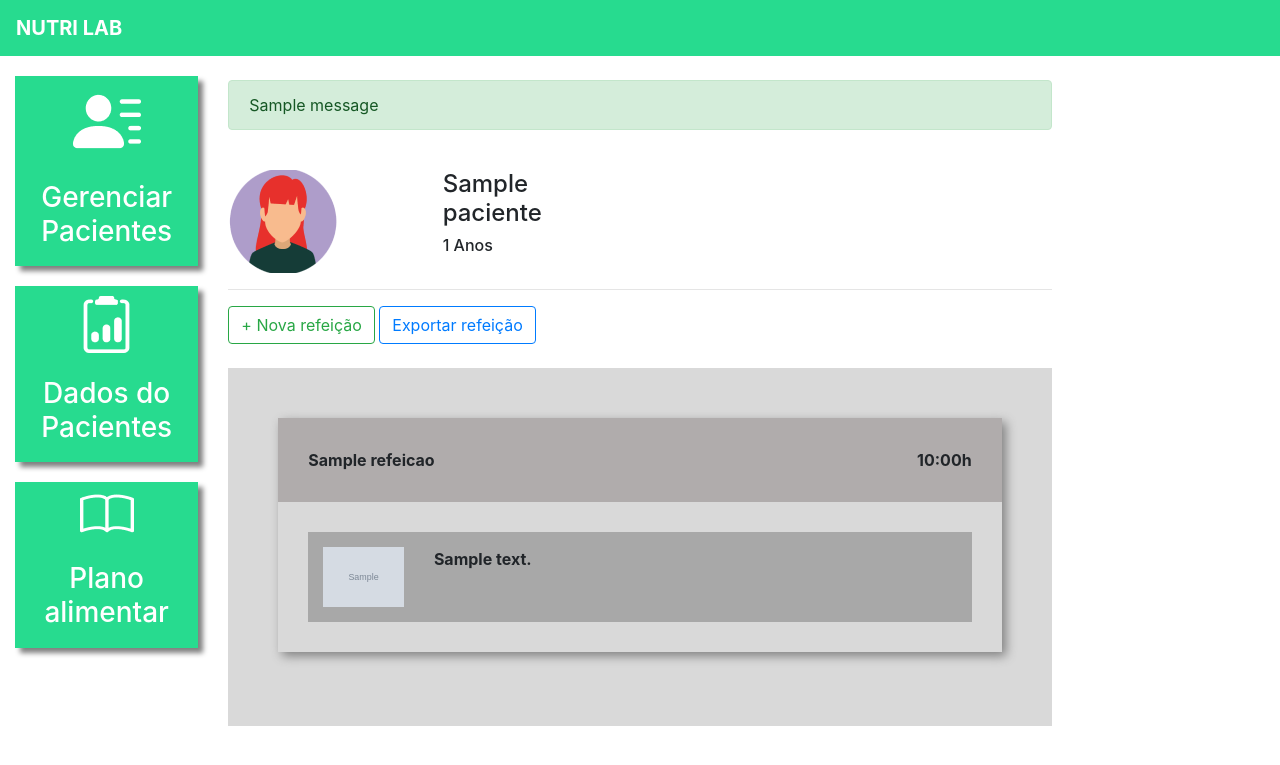
After one commit to EricksonDutra/nutri_lab, a Django app: page /plano_alimentar/1/ in a window 1280 px wide. The commit adds this page. Shown: the top 765 px of the page. Run offline with Django 4.2, Linux system fonts and the light colour scheme; a user stored in the database is signed in; tables that the repository leaves empty hold one stand-in row (values such as "Sample post"); grey boxes marked "Sample" are stand-in pictures; one stand-in notice (Sample message) is shown.

Commit message:
final psw4

```diff
--- a/nutri_lab/settings.py
+++ b/nutri_lab/settings.py
@@ -108,7 +108,7 @@ AUTH_PASSWORD_VALIDATORS = [
 
 LANGUAGE_CODE = 'pt-BR'
 
-TIME_ZONE = 'UTC'
+TIME_ZONE = 'America/Sao_Paulo'
 
 USE_I18N = True
 
@@ -121,6 +121,7 @@ USE_TZ = True
 STATIC_URL = '/static/'
 STATICFILES_DIRS = (os.path.join(BASE_DIR, 'templates/static'),)
 STATIC_ROOT = os.path.join('static')
+
 MEDIA_ROOT = os.path.join(BASE_DIR, 'media')
 MEDIA_URL = '/media/'
 
--- a/nutri_lab/urls.py
+++ b/nutri_lab/urls.py
@@ -15,9 +15,13 @@ Including another URLconf
 """
 from django.contrib import admin
 from django.urls import include, path
+from django.conf import settings
+from django.conf.urls.static import static
 
 urlpatterns = [
     path('admin/', admin.site.urls),
     path('auth/', include('autentication.urls')),
     path('', include('plataforma.urls')),
 ]
+
+urlpatterns += static(settings.MEDIA_URL, document_root=settings.MEDIA_ROOT)
--- a/plataforma/admin.py
+++ b/plataforma/admin.py
@@ -1,5 +1,7 @@
 from django.contrib import admin
-from .models import DadosPaciente, Pacientes
+from .models import DadosPaciente, Opcao, Pacientes, Refeicao
 
 admin.site.register(Pacientes),
 admin.site.register(DadosPaciente)
+admin.site.register(Refeicao)
+admin.site.register(Opcao)
--- /dev/null
+++ b/plataforma/templates/plataforma/plano_alimentar.html
@@ -0,0 +1,221 @@
+{% extends 'base_plataforma.html' %}
+{% load static %}
+
+{% block 'plataforma' %}
+
+{% if messages %}
+<br>
+{% for message in messages %}
+<div class="alert {{message.tags}}">
+    {{message}}
+</div>
+{% endfor %}
+{% endif %}
+<br>
+
+<div class="row">
+
+    <div class="col-md-3">
+        {% if paciente.sexo == "M"%}
+        <img src="{% static 'plataforma/img/perfil2.png' %}">
+        {% else %}
+        <img src="{% static 'plataforma/img/perfil1.png' %}">
+        {% endif %}
+    </div>
+
+    <div class="col-md-3 dados descricao">
+        <h4>{{paciente.nome}}</h4>
+        <h6>{{paciente.idade}} Anos</h6>
+    </div>
+
+</div>
+<hr>
+
+
+<button type="button" class="btn btn-outline-success" data-toggle="modal" data-target="#modal">
+    + Nova refeição
+</button>
+
+<button type="button"  class="btn btn-outline-primary">
+    Exportar refeição
+</button>
+<br>
+<br>
+
+<div class="fundo-alimentar">
+            {% for re in refeicao %}
+    <div class="refeicao">
+        <div class="head-refeicao">
+            <span>{{re.titulo}}</span>
+
+            <span style="float: right;">{{re.horario}}h</span>
+
+        </div>
+
+        <div class="body-refeicao">
+            {% for o1 in opcao%}
+                {% if o1.refeicao == re %}
+                    <div class="opcao">
+                        <div class="row">
+                            <div class="col-md-2">
+                                <img width="100%" src="{{o1.imagem.url}}">
+                            </div>
+
+                            <div class="col-md-10">
+                                {{o1.descricao}}
+                            </div>
+
+                        </div>
+
+                    </div>
+                {% endif %}
+            {% endfor %}
+
+        </div>
+
+    </div>
+    <br>
+{% endfor %}
+
+</div>
+
+
+
+
+
+
+
+
+<div class="modal fade" id="modal" tabindex="-1" role="dialog" aria-labelledby="exampleModalLabel" aria-hidden="true">
+    <div class="modal-dialog" role="document">
+        <div class="modal-content">
+            <div class="modal-header">
+
+                <button type="button" class="close" data-dismiss="modal" aria-label="Close">
+                    <span aria-hidden="true">&times;</span>
+                </button>
+            </div>
+
+            <div class="modal-body">
+
+                <h4 class="titulo">Adicionar refeição</h4>
+
+                <button type="button" onclick="exibe_refeicao()" class="btn btn-outline-success">
+                    + Nova refeição
+                </button>
+
+                <button style="margin-left: 10px;" onclick="exibe_opcao()" type="button" class="btn btn-outline-success">
+                    + Nova opção
+                </button>
+                <br>
+                <br>
+
+                <div id="form-refeicao" style="display: block;">
+                    <form action="{% url 'refeicao' paciente.id%}" method="POST">{% csrf_token %}
+                        <label for="validationServerUsername">Título</label>
+                        <div class="input-group">
+                            <input type="text" class="form-control" placeholder="Ex: Café da manhã" name="titulo">
+                        </div>
+                        <br>
+                        <label for="validationServerUsername">Horário</label>
+                        <div class="input-group">
+                            <input type="time" class="form-control" placeholder="-" name="horario">
+                        </div>
+                        <br>
+                        <h5 class="titulo">Macronutrientes</h5>
+                        <div class="container">
+                            <div class="row">
+                                <div class="col-md-4">
+                                    <label for="validationServerUsername">Carboidratos</label>
+                                    <div class="input-group">
+                                        <input type="text" class="form-control" placeholder="" name="carboidratos">
+                                    </div>
+                                </div>
+
+                                <div class="col-md-4">
+                                    <label for="validationServerUsername">Proteínas</label>
+                                    <div class="input-group">
+                                        <input type="text" class="form-control" placeholder="" name="proteinas">
+                                    </div>
+                                </div>
+
+                                <div class="col-md-4">
+                                    <label for="validationServerUsername">Gorduras</label>
+                                    <div class="input-group">
+                                        <input type="text" class="form-control" placeholder="" name="gorduras">
+                                    </div>
+                                </div>
+
+                            </div>
+                        </div>
+                        <br>
+                        <input type="submit" value="Cadastrar" class="btn btn-success">
+                    </form>
+                </div>
+
+
+
+
+                <div id="form-opcao" style="display: none;">
+                    <form action="{% url 'opcao' paciente.id %}" method="POST" enctype='multipart/form-data'>{% csrf_token %}
+
+                        <label for="validationServerUsername">Selecione a refeição</label>
+                        <div class="input-group">
+                            <select class="form-control" name="refeicao">
+                                {% for re in refeicao %}
+                                    <option value="{{re.id}}">{{re.titulo}}</option>
+                                {% endfor %}
+                            </select>
+                        </div>
+
+                        <br>
+
+                        <label for="validationServerUsername">Imagem</label>
+                        <div class="input-group">
+                            <input type="file" class="form-control" placeholder="" name="imagem">
+                        </div>
+
+                        <br>
+
+                        <label for="validationServerUsername">Descrição</label>
+                        <div class="input-group">
+                            <textarea class="form-control" name='descricao'>
+
+                                    </textarea>
+                        </div>
+                        <br>
+                        <input type="submit" value="Cadastrar" class="btn btn-success">
+                    </form>
+                </div>
+
+
+
+
+                </form>
+            </div>
+
+        </div>
+    </div>
+</div>
+
+<script>
+    function exibe_refeicao() {
+        const form_refeicao = document.getElementById('form-refeicao')
+        const form_opcao = document.getElementById('form-opcao')
+
+        form_refeicao.style.display = "block"
+        form_opcao.style.display = "none"
+
+    }
+
+    function exibe_opcao() {
+        const form_refeicao = document.getElementById('form-refeicao')
+        const form_opcao = document.getElementById('form-opcao')
+
+        form_refeicao.style.display = "none"
+        form_opcao.style.display = "block"
+
+    }
+</script>
+
+{% endblock%}
--- a/plataforma/urls.py
+++ b/plataforma/urls.py
@@ -6,5 +6,8 @@ urlpatterns = [
     path('dados_paciente/', views.dados_paciente_listar, name="dados_paciente_listar"),
     path('dados_paciente/<str:id>/', views.dados_paciente, name="dados_paciente"),
     path('grafico_peso/<str:id>/', views.grafico_peso, name="grafico_peso"),
-
+    path('plano_alimentar_listar/', views.plano_alimentar_listar, name="plano_alimentar_listar"),
+    path('plano_alimentar/<str:id>/', views.plano_alimentar, name="plano_alimentar"),
+    path('refeicao/<str:id_paciente>/', views.refeicao, name="refeicao"),
+    path('opcao/<str:id_paciente>/', views.opcao, name="opcao"),
 ]
--- a/plataforma/views.py
+++ b/plataforma/views.py
@@ -7,7 +7,7 @@ from django.contrib.messages import constants
 from django.views.decorators.csrf import csrf_exempt
 
 
-from plataforma.models import DadosPaciente, Pacientes
+from plataforma.models import DadosPaciente, Opcao, Pacientes, Refeicao
 
 @login_required(login_url='/auth/logar/')
 def pacientes(request):
@@ -102,3 +102,59 @@ def grafico_peso(request, id):
     data = {'peso': pesos,
     'labels': labels}
     return JsonResponse(data)
+
+def plano_alimentar_listar(request):
+    if request.method == "GET":
+        pacientes = Pacientes.objects.filter(nutri=request.user)
+        return render(request, "plataforma/plano_alimentar_listar.html", {'pacientes': pacientes})
+
+def plano_alimentar(request, id):
+    paciente = get_object_or_404(Pacientes, id=id)
+    if not paciente.nutri == request.user:
+        messages.add_message(request, constants.ERROR, 'Esse paciente não é seu')
+        return redirect('/plano_alimentar_listar/')
+
+    if request.method == "GET":
+        r1 = Refeicao.objects.filter(paciente=paciente)
+        opcao = Opcao.objects.all()
+        return render(request, 'plataforma/plano_alimentar.html', {'paciente': paciente, 'refeicao':r1, 'opcao': opcao})
+
+def refeicao(request, id_paciente):
+    paciente = get_object_or_404(Pacientes, id=id_paciente)
+    if not paciente.nutri == request.user:
+        messages.add_message(request, constants.ERROR, 'Esse paciente não é seu')
+        return redirect('/dados_paciente/')
+
+    if request.method == "POST":
+        titulo = request.POST.get('titulo')
+        horario = request.POST.get('horario')
+        carboidratos = request.POST.get('carboidratos')
+        proteinas = request.POST.get('proteinas')
+        gorduras = request.POST.get('gorduras')
+
+        r1 = Refeicao(paciente=paciente,
+                      titulo=titulo,
+                      horario=horario,
+                      carboidratos=carboidratos,
+                      proteinas=proteinas,
+                      gorduras=gorduras)
+
+        r1.save()
+
+        messages.add_message(request, constants.SUCCESS, 'Refeição cadastrada')
+        return redirect(f'/plano_alimentar/{id_paciente}')
+
+def opcao(request, id_paciente):
+    if request.method == "POST":
+        id_refeicao = request.POST.get('refeicao')
+        imagem = request.FILES.get('imagem')
+        descricao = request.POST.get("descricao")
+
+        o1 = Opcao(refeicao_id=id_refeicao,
+                   imagem=imagem,
+                   descricao=descricao)
+
+        o1.save()
+
+        messages.add_message(request, constants.SUCCESS, 'Opcao cadastrada')
+        return redirect(f'/plano_alimentar/{id_paciente}')
--- a/templates/base_plataforma.html
+++ b/templates/base_plataforma.html
@@ -1,7 +1,8 @@
 {% extends 'base.html' %}
 {% load static %}
 {% block 'head' %}
-<link rel="stylesheet" href="{% static 'plataforma/css/css.css' %}">
+    <link rel="stylesheet" href="{% static 'plataforma/css/css.css' %}">
+    <link rel="stylesheet" href="{% static 'plataforma/css/plano_alimentar.css' %}">
 {% endblock %}
 
 {% block 'body' %}
@@ -24,7 +25,7 @@
                     <h3>Dados do Pacientes</h3>
                 </div>
             </a>
-            <a href="#" class="link-lateral">
+            <a href="{% url 'plano_alimentar_listar' %}" class="link-lateral">
                 <div class="card-lateral">
                     <img src="{% static 'plataforma/img/plano_alimentar.png' %}">
                     <br>
--- /dev/null
+++ b/templates/static/plataforma/css/plano_alimentar.css
@@ -0,0 +1,32 @@
+.fundo-alimentar{
+    background-color: #D9D9D9;
+    padding: 50px;
+
+}
+
+.refeicao{
+
+    box-shadow: 4px 4px 10px gray;
+
+}
+
+.head-refeicao{
+
+    background-color: #B0ACAC;
+    padding: 30px;
+    font-weight: bold;
+
+}
+
+.body-refeicao{
+
+    padding: 30px;
+    font-weight: bold;
+
+}
+
+.opcao{
+
+    background-color: #A8A8A8;
+    padding: 15px;
+}
```
Also changed, not shown: plataforma/models.py (+20 -0 lines), plataforma/templates/plataforma/dados_paciente.html (+9 -5 lines), plataforma/templates/plataforma/plano_alimentar_listar.html (added, +41 -0 lines), plataforma/migrations/0003_refeicao_opcao.py (added).
